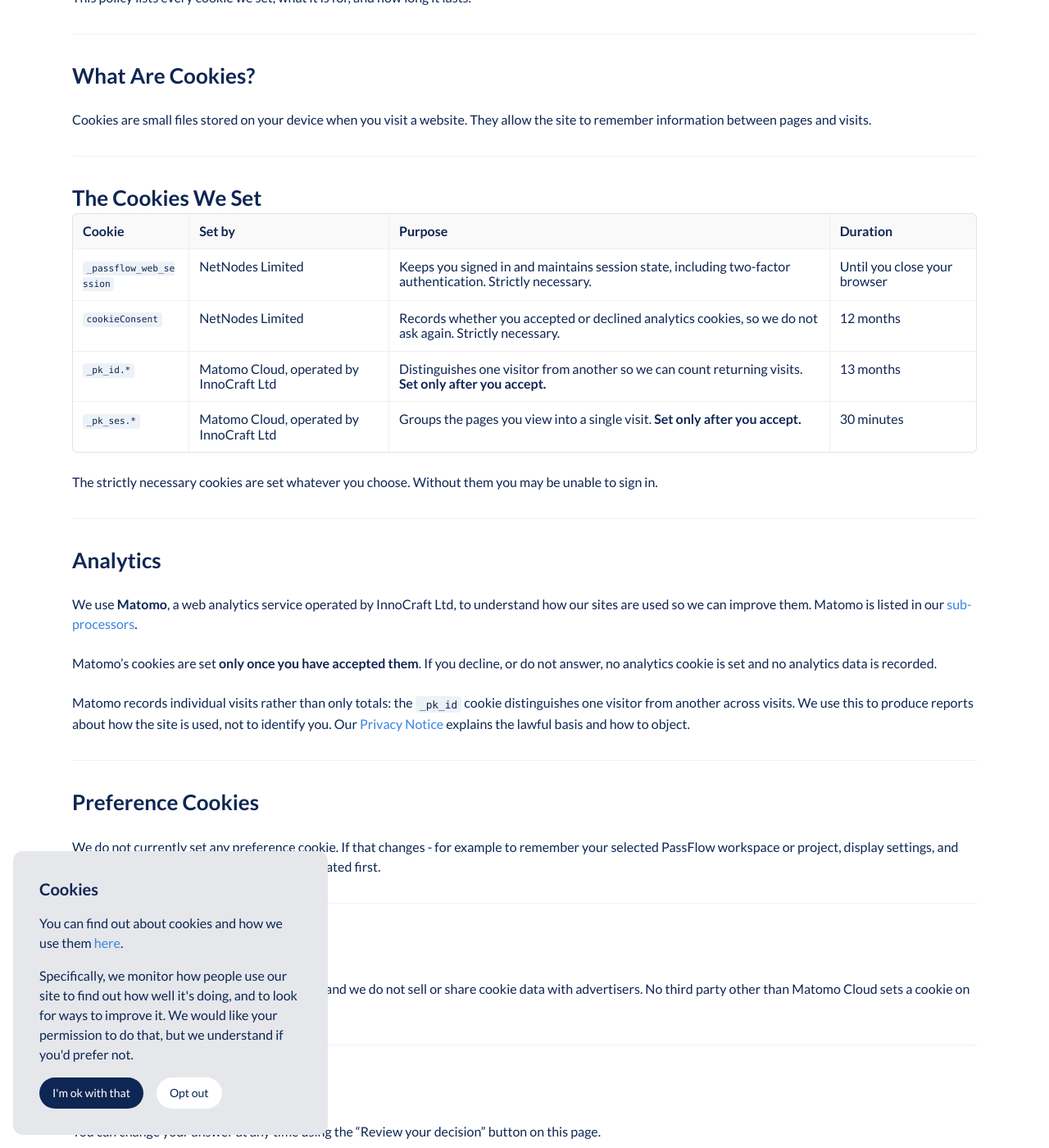
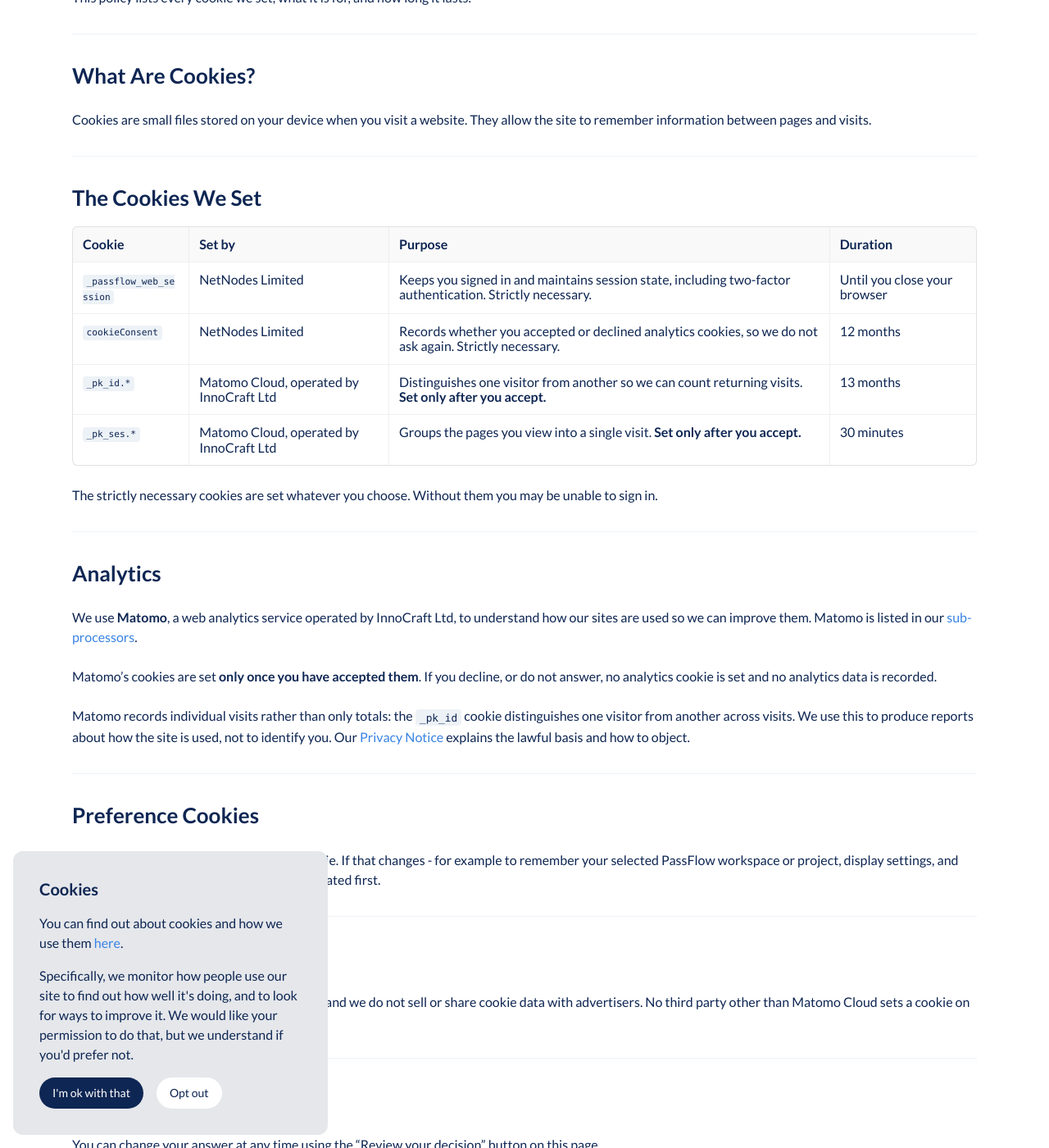
Before and after one commit to netnodes/passflow-policy, a Jekyll site: the page built from docs/cookies.md, in a window 1280 px wide and 1400 px high, scrolled down 435 px. Shown: the whole window at 82% size. Built offline with Jekyll 4.4.1, drawn with Linux system fonts in a browser that asks for light colours; our own code applies the rules of GitHub Pages for plain Markdown files; a script that is not in the unit is left out.

Commit message:
Give headings a bottom margin, so tables stop colliding with them
"The Cookies We Set" sat flush against the table beneath it. Headings
had no bottom margin at all: h1 sets `margin: 0` outright, and the
shared rule only sets margin-top. Anything following a heading that
carries no top margin of its own therefore butted straight up against
it - a table, which is `margin: 0 0 2rem`, and equally a blockquote or
a code block.

The knowledge base gives every block element a bottom margin. Headings
now get the same 2rem, scoped to section so the header is untouched.
Vertical margins collapse between siblings, so a paragraph after a
heading is unchanged - it keeps its larger 3rem top margin.

Co-Authored-By: Claude Opus 5 (1M context) <noreply@anthropic.com>

```diff
--- a/docs/assets/css/style.css
+++ b/docs/assets/css/style.css
@@ -164,6 +164,23 @@ h6 {
   font-size: 1.6rem;
   font-weight: bold;
   font-family: var(--font__bold);
+}
+
+/* Headings had no bottom margin - h1 sets `margin: 0` outright, and the shared
+ * rule above only sets margin-top. Anything following that carries no top
+ * margin of its own therefore butted straight up against the heading: a table
+ * (margin: 0 0 2rem), a blockquote, a code block. The knowledge base gives
+ * every block element a bottom margin; these get the same. Vertical margins
+ * collapse, so a paragraph after a heading is unaffected - it keeps its 3rem.
+ * Scoped to section so the header is untouched. */
+
+section h1,
+section h2,
+section h3,
+section h4,
+section h5,
+section h6 {
+  margin-bottom: 2rem;
 }
 
 h4 + p {
```
